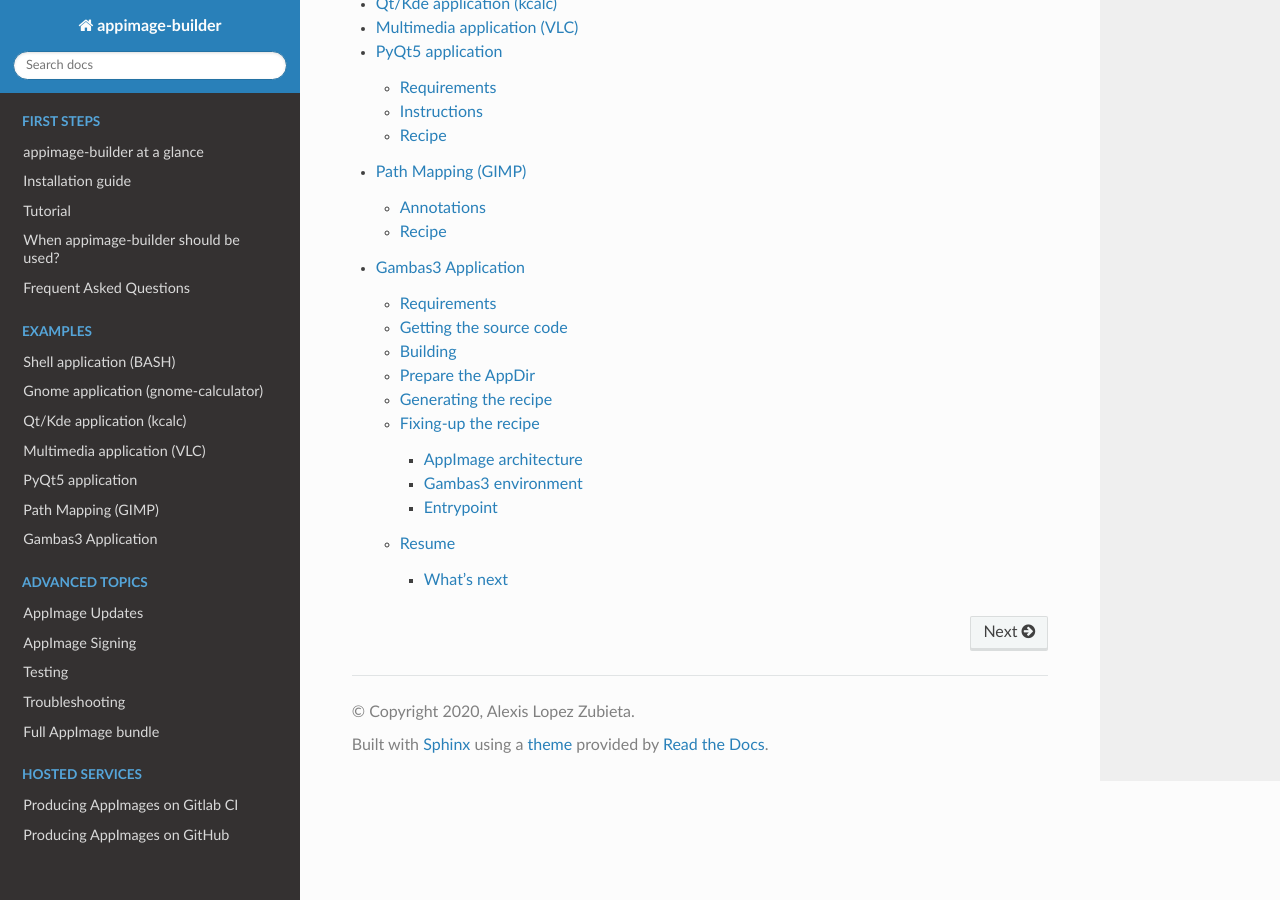
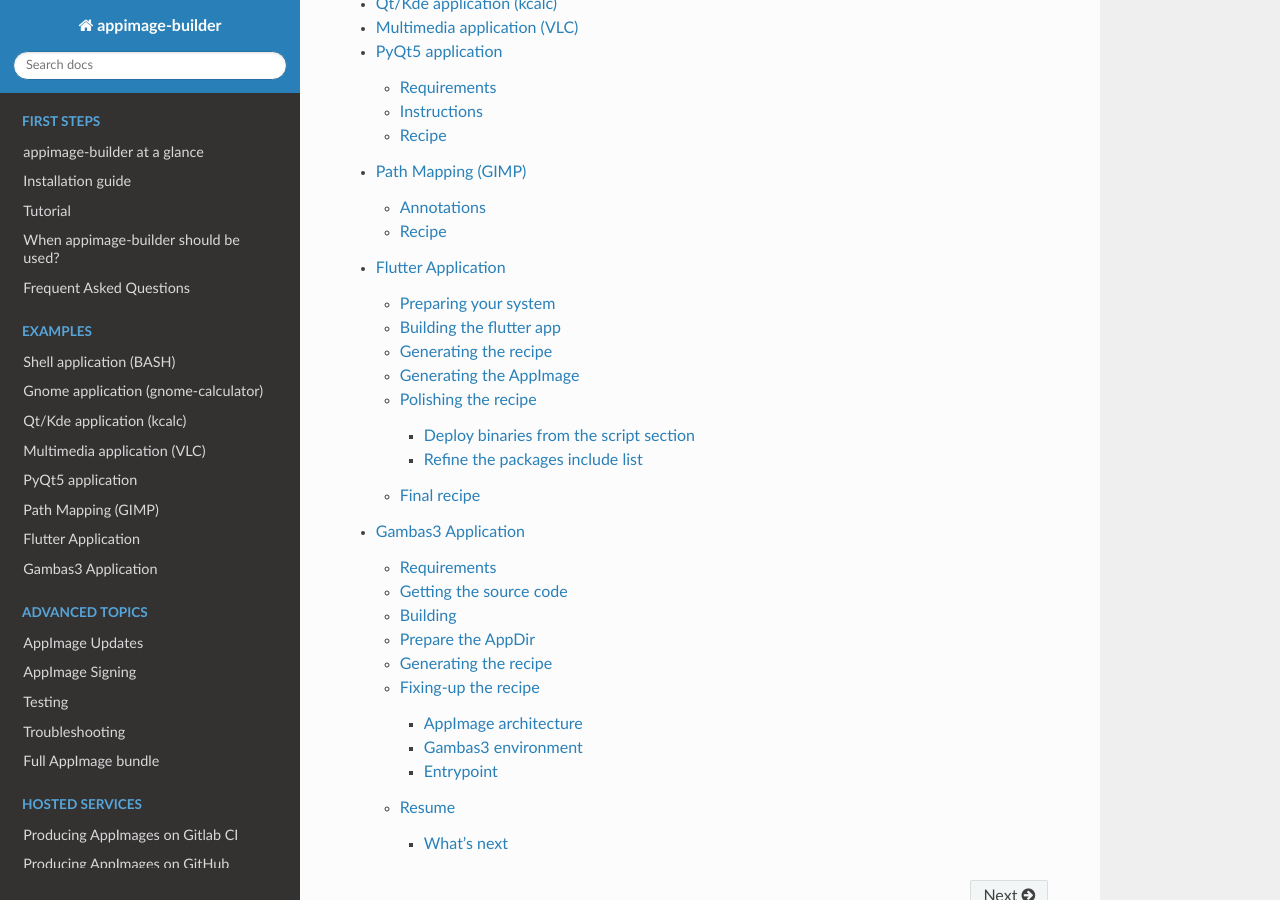
Before and after one commit to AppImageCrafters/appimage-builder-docs, a Sphinx documentation site: the page built from source/index.rst, in a window 1280 px wide and 900 px high, scrolled down 1169 px. Built offline with Sphinx 7.4.7 and the Read the Docs theme 2.0.0, drawn with Linux system fonts in a browser that asks for light colours; part of the change alters nothing that is shown.

Commit message:
add: flutter example

```diff
--- /dev/null
+++ b/source/examples/flutter.rst
@@ -0,0 +1,190 @@
+===================
+Flutter Application
+===================
+
+`Flutter`_ is Google’s UI toolkit for building natively compiled applications for mobile, web,
+and desktop from a single codebase. In page you will learn how to pack a Flutter desktop project for Linux using
+the AppImage format.
+
+For the purpose we will be using a simple hello world application which is available at: https://github.com/AppImageCrafters/appimage-builder-flutter-example
+
+.. _Flutter: https://flutter.dev/
+
+Preparing your system
+=====================
+
+- `Install Flutter`_
+- `Install appimage-builder`_
+
+.. _Install Flutter: https://flutter.dev/docs/get-started/install/linux
+.. _Install appimage-builder: https://appimage-builder.readthedocs.io/en/latest/intro/install.html
+
+Building the flutter app
+========================
+
+We will use the linux desktop target of Flutter to generate our application binaries. This target is currently only
+available in the beta channel therefore we need to enable it. Once it's enable we can generate the binaries.
+
+
+.. code-block:: shell
+
+    # enable desktop builds
+    flutter channel beta
+    flutter upgrade
+    flutter config --enable-linux-desktop
+
+    # build desktop release
+    flutter build linux
+
+Our application binaries should be somewhere inside the build dir, usually `build/linux/x64/release/bundle`. We will
+copy this this folder to our work dir as AppDir:
+
+`cp build/linux/x64/release/bundle $PWD/AppDir`
+
+
+
+Generating the recipe
+=====================
+
+We will use the `--generate` method to draft an initial recipe for our project. In the process you'll be prompted
+with a set of questions that will help the tool to process your project.
+
+Notice that the application must run in order to properly analyse it's runtime dependencies.
+
+.. code-block:: shell
+
+    appimage-builder --generate
+
+    Basic Information :
+    ? ID [Eg: com.example.app] : com.example.flutter_hello
+    ? Application Name : Flutter Hello
+    ? Icon : utilities-terminal
+    ? Version : latest
+    ? Executable path relative to AppDir [usr/bin/app] : hello_flutter
+    ? Arguments [Default: $@] : $@
+    ? Update Information [Default: guess] : guess
+    ? Architecture :  amd64
+
+Generating the AppImage
+=======================
+
+At this point we should have a working recipe that can be used to generate an AppImage from our flutter project. To
+do so execute `appimage-builder` and the packaging process will start.
+
+After deploying the runtime dependencies to the AppDir and configuring then the tool will proceed to test the
+application according to test cases defined in the recipe. This will give us the certainty that our app runs in the
+target system. It's up to you to manually verify that all features work as expected. Once the tools completes its
+execution you should find an AppImage file in your current work dir.
+
+.. code-block:: shell
+
+    appimage-builder --recipe AppImageBuilder.yml
+
+
+Polishing the recipe
+====================
+
+Hooray! You should have now an AppImage that can be shipped to any GLibC based GNU/Linux distribution. But there is some
+extra work to do. The recipe we have is made to freeze the current runtime which include certain parts of your system
+(such as theme modules) that may not be required in the final bundle. Therefore we will proceed to remove them from
+the recipe.
+
+Grab your favourite text editor and open the `AppImageBuilder.yml` file.
+
+Deploy binaries from the script section
+---------------------------------------
+
+Every time we run appimage-builder we need to first copy the application binaries into the AppDir. This step can
+be made part of the recipe as using the script section as follows:
+
+.. code-block:: yaml
+
+    script:
+     - rm -rf AppDir | true
+     - cp -r build/linux/x64/release/bundle $APPDIR
+
+Notice the usage of the APPDIR environment variable, this is exported by appimage-builder at runtime.
+
+
+Refine the packages include list
+--------------------------------
+
+
+In the `apt > include` section you may find a list of packages. Those packages that are tightly related to your
+desktop environment (in my case KDE) or to some external system service can be removed in order to save some space but
+you will have to always validate the resulting bundle using the tests cases. You can even try to boil down your list
+to only `libgtk-3-0` and manually add the missing libs (if any).
+
+
+
+Final recipe
+============
+
+After following the tutorial you should end with a recipe similar to this one. It could be used as starting point if
+you don't want to use the `--generate` method.
+
+.. code-block:: yaml
+
+    # appimage-builder recipe see https://appimage-builder.readthedocs.io for details
+    version: 1
+    script:
+     - rm -rf AppDir || true
+     - cp -r build/linux/x64/release/bundle AppDir
+     - mkdir -p AppDir/usr/share/icons/hicolor/64x64/apps/
+     - cp flutter-mark-square-64.png AppDir/usr/share/icons/hicolor/64x64/apps/
+    AppDir:
+      path: ./AppDir
+      app_info:
+        id: org.appimagecrafters.hello-flutter
+        name: Hello Flutter
+        icon: flutter-mark-square-64
+        version: latest
+        exec: hello_flutter
+        exec_args: $@
+      apt:
+        arch: amd64
+        allow_unauthenticated: true
+        sources:
+        - sourceline: deb http://archive.ubuntu.com/ubuntu/ bionic main restricted universe multiverse
+        - sourceline: deb http://archive.ubuntu.com/ubuntu/ bionic-updates main restricted universe multiverse
+        - sourceline: deb http://archive.ubuntu.com/ubuntu/ bionic-backports main restricted universe multiverse
+        - sourceline: deb http://security.ubuntu.com/ubuntu bionic-security main restricted universe multiverse
+        include:
+        - libgtk-3-0
+        exclude:
+        - humanity-icon-theme
+        - hicolor-icon-theme
+        - adwaita-icon-theme
+        - ubuntu-mono
+      files:
+        exclude:
+        - usr/share/man
+        - usr/share/doc/*/README.*
+        - usr/share/doc/*/changelog.*
+        - usr/share/doc/*/NEWS.*
+        - usr/share/doc/*/TODO.*
+      test:
+        fedora:
+          image: appimagecrafters/tests-env:fedora-30
+          command: ./AppRun
+          use_host_x: true
+        debian:
+          image: appimagecrafters/tests-env:debian-stable
+          command: ./AppRun
+          use_host_x: true
+        arch:
+          image: appimagecrafters/tests-env:archlinux-latest
+          command: ./AppRun
+          use_host_x: true
+        centos:
+          image: appimagecrafters/tests-env:centos-7
+          command: ./AppRun
+          use_host_x: true
+        ubuntu:
+          image: appimagecrafters/tests-env:ubuntu-xenial
+          command: ./AppRun
+          use_host_x: true
+    AppImage:
+      arch: x86_64
+      update-information: guess
+      sign-key: None
--- a/source/index.rst
+++ b/source/index.rst
@@ -72,6 +72,7 @@ First steps
     examples/multimedia
     examples/pyqt
     examples/gimp_path_mapping
+    examples/flutter
     examples/gambas3
 
 .. toctree::
```
